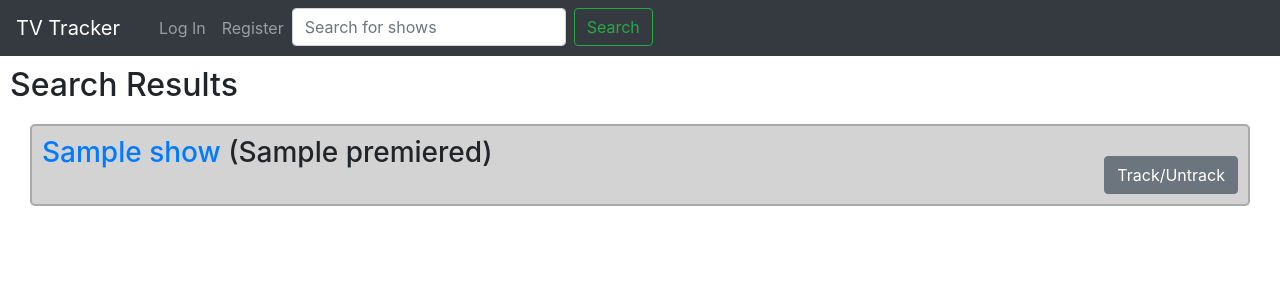
After one commit to wtripp/cs50w-capstone-tv-tracker, a Django app: page /search in a window 1280 px wide. The commit adds this page. Shown: the top 300 px of the page. Run offline with Django 4.2, Linux system fonts and the light colour scheme; tables that the repository leaves empty hold one stand-in row (values such as "Sample post"); a database or web service that is not in the repository returns one stand-in record (values such as "Sample title"); data that the repository does not hold is empty.

Commit message:
Implement search results

```diff
--- /dev/null
+++ b/tv/static/tv/styles.css
@@ -0,0 +1,30 @@
+.show-summary {
+    padding: 10px;
+    margin: 20px;
+    border: 2px solid darkgray;
+    border-radius: 5px;
+    background-color: lightgray;
+}
+
+.show-title:hover {
+    text-decoration: none;
+  }
+
+  .no-link-styling:hover {
+    text-decoration: none;
+    color: inherit;
+  }
+
+.body {
+  padding: 10px;
+}
+
+
+.track-button {
+  float: right;
+  margin-top: 20px;
+}
+
+.active {
+  color: green;
+}
--- a/tv/templates/tv/layout.html
+++ b/tv/templates/tv/layout.html
@@ -4,6 +4,7 @@
 <html lang="en">
     <head>
         <title>{% block title %}TV Tracker{% endblock %}</title>
+        <meta name="viewport" content="width=device-width, initial-scale=1">
         <link href="{% static 'tv/styles.css' %}" rel="stylesheet">
         <link rel="stylesheet" href="https://cdn.jsdelivr.net/npm/bootstrap@4.3.1/dist/css/bootstrap.min.css" integrity="sha384-ggOyR0iXCbMQv3Xipma34MD+dH/1fQ784/j6cY/iJTQUOhcWr7x9JvoRxT2MZw1T" crossorigin="anonymous">
         {% block script %}
@@ -16,7 +17,7 @@
             <a class="navbar-brand" href="{% url 'tv:index' %}">TV Tracker</a>
 
             {% if user.is_authenticated %}
-                <span class="navbar-text"><strong>{{ user.username }}</strong></span>
+                <span class="navbar-text float-right"><strong>{{ user.username }}</strong></span>
             {% endif %}
 
             <div class="container-fluid">
@@ -37,7 +38,7 @@
                     </li>
                 {% endif %}
                     <li class="nav-item">
-                        <form class="form-inline my-2 my-lg-0 navbar-right" id="search">
+                        <form class="form-inline my-2 my-lg-0 navbar-right" action="{% url 'tv:search' %}">
                             <input class="form-control mr-sm-2" type="search" name="q" placeholder="Search for shows" aria-label="Search">
                             <button class="btn btn-outline-success my-2 my-sm-0" type="submit">Search</button>
                         </form>
--- /dev/null
+++ b/tv/templates/tv/search.html
@@ -0,0 +1,45 @@
+{% extends "tv/layout.html" %}
+{% load static %}
+
+{% block body %}
+
+    <h2>Search Results</h2>
+    {% for show in shows %}
+        <div class="container-sm show-summary">
+            <div class="row">
+                <div class="col-lg-10 col-sm-8">
+                    <h3>
+                        <a class="show-title" href="{% url 'tv:show' show.id show.name %}">{{ show.name }}</a>
+                        {% if show.channel %}
+                            <span> &#151; {{ show.channel }}</span>
+                        {% endif %}
+                        {% if show.startyear %}
+                            <span> ({{ show.startyear }})</span>
+                        {% endif %}
+                    </h3>
+                    <p>
+                        {% if show.mostrecentairdate %}
+                            <span><strong>Most Recent Episode:</strong> {{ show.mostrecentairdate }}</span>
+                            {% if show.status == "Running" %}
+                                </span>(Running)</span>
+                            {% endif %}
+                        {% endif %}
+
+                    </p>
+                </div>
+                <div class="col-lg-2 col-sm-4">
+                    <button class="btn btn-secondary track-button">Track/Untrack</button>
+                </div>
+            </div>
+        </div>
+    {% empty %}
+        <p>No shows to display</p>
+    {% endfor %}
+
+{% endblock %}
+
+{% block script %}
+    <script type="module" src="{% static 'tv/script.js' %}"></script>
+{% endblock %}
+
+{% load static %}
--- a/tv/urls.py
+++ b/tv/urls.py
@@ -8,5 +8,6 @@ urlpatterns = [
     path("login", views.login_view, name="login"),
     path("logout", views.logout_view, name="logout"),
     path("register", views.register, name="register"),
-    #path("search", views.search, name="search"),
+    path("search", views.search, name="search"),
+    path("show/<int:show_id>/<str:show_name>", views.show, name="show"),
 ]
--- a/tv/views.py
+++ b/tv/views.py
@@ -7,6 +7,7 @@ from django.urls import reverse
 from django import forms
 from django.contrib.auth.decorators import login_required
 from django.views.decorators.csrf import csrf_exempt
+import requests
 
 from .models import User, Show
 
@@ -14,8 +15,53 @@ def index(request):
     return render(request, "tv/index.html")
 
 
-#def search(request):
-#    pass
+def search(request):
+
+    query = request.GET.get("q")
+    url = f"https://api.tvmaze.com/search/shows?q={query}"
+    results = requests.get(url).json()
+
+    shows = [result["show"] for result in results]
+    for show in shows:
+
+        # Set network channel
+        if "network" in show and show["network"]:
+            show["channel"] = show["network"]["name"]
+        elif "webChannel" in show and show["webChannel"]:
+            show["channel"] = show["webChannel"]["name"]
+        else:
+            show["channel"] = None
+
+        # Set start year
+        try:
+            year = show["premiered"].split("-")[0]
+            show["startyear"] = year
+        except:
+            show["startyear"] = None
+
+        # Set most recent episode airdate
+        if "nextepisode" in show["_links"] and show["_links"]["nextepisode"]:
+            episode_url = show["_links"]["nextepisode"]["href"]
+            episode = requests.get(episode_url).json()
+            show["mostrecentairdate"] = episode["airdate"]
+        if "previousepisode" in show["_links"] and show["_links"]["previousepisode"]:
+            episode_url = show["_links"]["previousepisode"]["href"]
+            episode = requests.get(episode_url).json()
+            show["mostrecentairdate"] = episode["airdate"]
+        else:
+            show["mostrecentairdate"] = None
+
+    return render(request, "tv/search.html", {
+        "shows": shows
+    })
+
+
+def show(request, show_id, show_name):
+    return render(request, "tv/show.html", {
+        "id": show_id,
+        "name": show_name,
+    })
+
 
 
 def login_view(request):
```
Also changed, not shown: tv/static/tv/script.js (+15 -2 lines), tv/templates/tv/show.html (added, +14 -0 lines), db.sqlite3.
